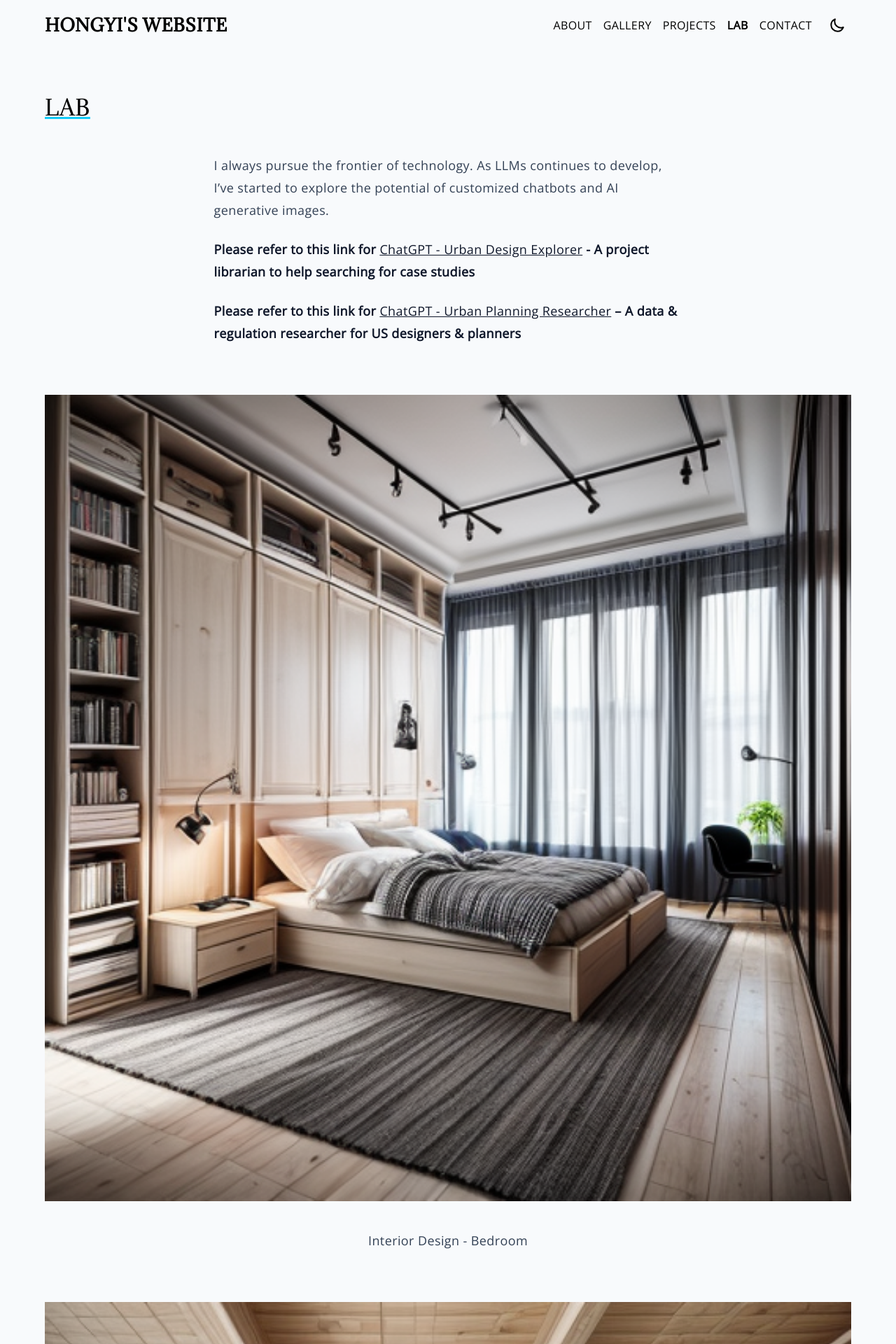
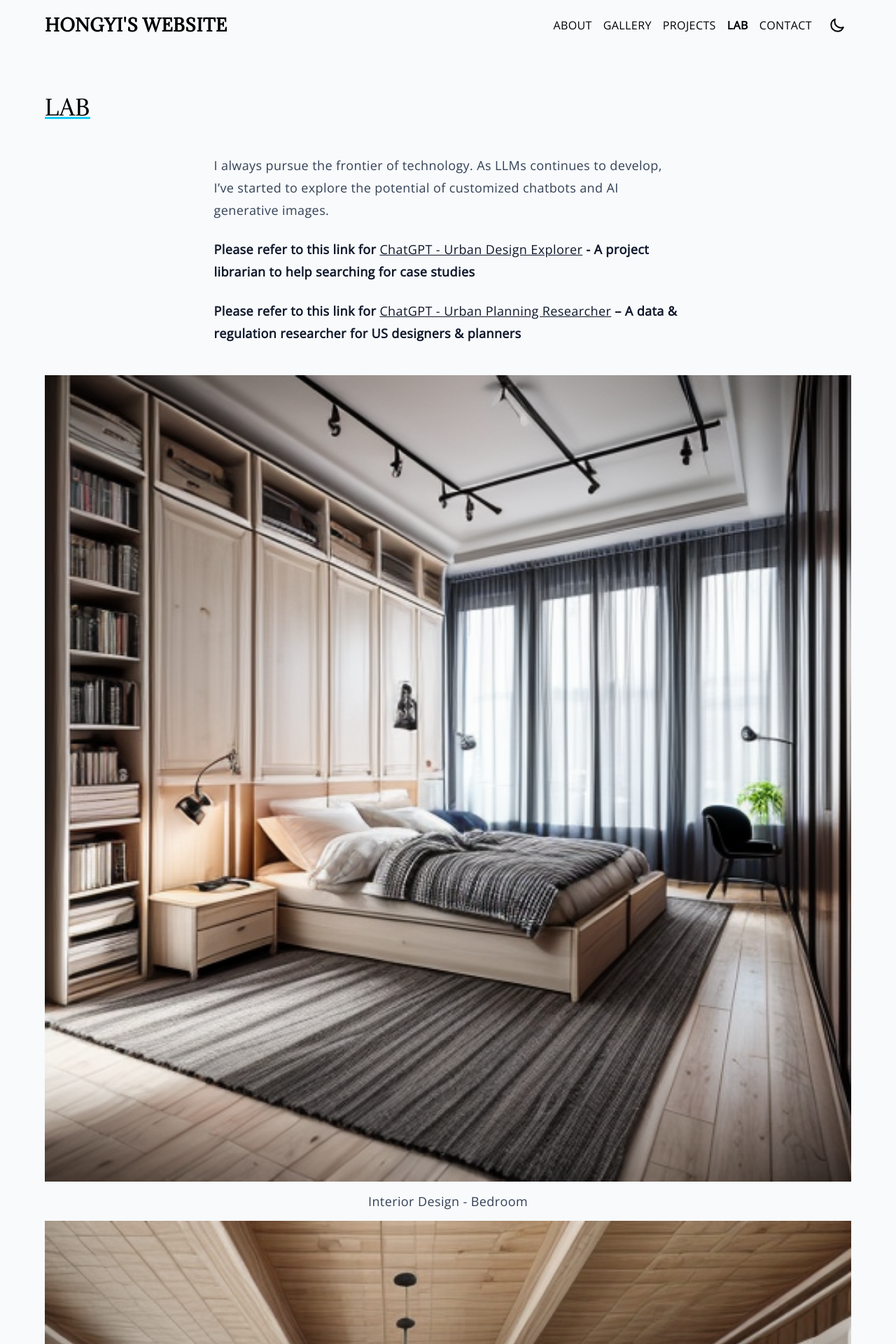
Before and after one commit to hongyili-hl/hongyili-hl.github.io, a Jekyll site: the page built from sample.md, in a window 1280 px wide. Shown: the top 1920 px of the page at 70% size. Built offline with Jekyll 4.4.1, drawn with Linux system fonts in a browser that asks for light colours.

Commit message:
Update tags.html

```diff
--- a/_layouts/tags.html
+++ b/_layouts/tags.html
@@ -12,35 +12,35 @@
       {{ content }}
     </article>
   </div>
-  <div class="flex justify-center py-4 md:py-8">
+  <div class="flex justify-center py-1 md:py-6">
     <div class="imag">
       <div class="imshar" onclick="fn()"></div>
       <img src="/assets/images/Bedroom.png" alt="" class="basis-2/6  w-11/12 md:w-5/12 p-2 md:px-0" style="-webkit-touch-callout: none;-webkit-user-select: none;-moz-user-select: none;-ms-user-select: none;user-select: none">
     </div>
   </div>
-  <div class="flex justify-center pb-4 md:pb-8">
+  <div class="flex justify-center pb-1 md:pb-6">
     <p class="prose md:prose-lg prose-p:font-extralight prose-headings:font-light prose-slate dark:prose-invert prose-img:mx-auto prose-img:w-2/3">
       Interior Design - Bedroom
     </p>
   </div>
-  <div class="flex justify-center py-4 md:py-8">
+  <div class="flex justify-center py-1 md:py-6">
     <div class="imag">
       <div class="imshar" onclick="fn()"></div>
       <img src="/assets/images/Dining Room.png" alt="" class="basis-2/6  w-11/12 md:w-5/12 p-2 md:px-0" style="-webkit-touch-callout: none;-webkit-user-select: none;-moz-user-select: none;-ms-user-select: none;user-select: none">
     </div>
   </div>
-  <div class="flex justify-center pb-4 md:pb-8">
+  <div class="flex justify-center pb-1 md:pb-6">
     <p class="prose md:prose-lg prose-p:font-extralight prose-headings:font-light prose-slate dark:prose-invert prose-img:mx-auto prose-img:w-2/3">
       Interior Design - Dining Room
     </p>
   </div>
-  <div class="flex justify-center py-4 md:py-8">
+  <div class="flex justify-center py-1 md:py-6">
     <div class="imag">
       <div class="imshar" onclick="fn()"></div>
       <img src="/assets/images/Coffee Car.png" alt="" class="basis-2/6  w-11/12 md:w-5/12 p-2 md:px-0" style="-webkit-touch-callout: none;-webkit-user-select: none;-moz-user-select: none;-ms-user-select: none;user-select: none">
     </div>
   </div>
-  <div class="flex justify-center pb-4 md:pb-8">
+  <div class="flex justify-center pb-1 md:pb-6">
     <p class="prose md:prose-lg prose-p:font-extralight prose-headings:font-light prose-slate dark:prose-invert prose-img:mx-auto prose-img:w-2/3">
       Industrial Design - Coffee Car
     </p>
@@ -51,19 +51,19 @@
       <img src="/assets/images/Streetscape.png" alt="" class="basis-2/6  w-11/12 md:w-5/12 p-2 md:px-0" style="-webkit-touch-callout: none;-webkit-user-select: none;-moz-user-select: none;-ms-user-select: none;user-select: none">
      </div>
   </div>
-  <div class="flex justify-center pb-4 md:pb-8">
+  <div class="flex justify-center pb-1 md:pb-6">
     <p class="prose md:prose-lg prose-p:font-extralight prose-headings:font-light prose-slate dark:prose-invert prose-img:mx-auto prose-img:w-2/3">
       Streetscape Restoration
     </p>
   </div>
   </div>
-  <div class="flex justify-center py-4 md:py-8">
+  <div class="flex justify-center py-1 md:py-6">
     <div class="imag">
       <div class="imshar" onclick="fn()"></div>
       <img src="/assets/images/Campus Planning.jpg" alt="" class="basis-2/6  w-11/12 md:w-5/12 p-2 md:px-0" style="-webkit-touch-callout: none;-webkit-user-select: none;-moz-user-select: none;-ms-user-select: none;user-select: none">
     </div>
   </div>
-  <div class="flex justify-center pb-4 md:pb-8">
+  <div class="flex justify-center pb-1 md:pb-6">
     <p class="prose md:prose-lg prose-p:font-extralight prose-headings:font-light prose-slate dark:prose-invert prose-img:mx-auto prose-img:w-2/3">
       Campus Planning
     </p>
```
